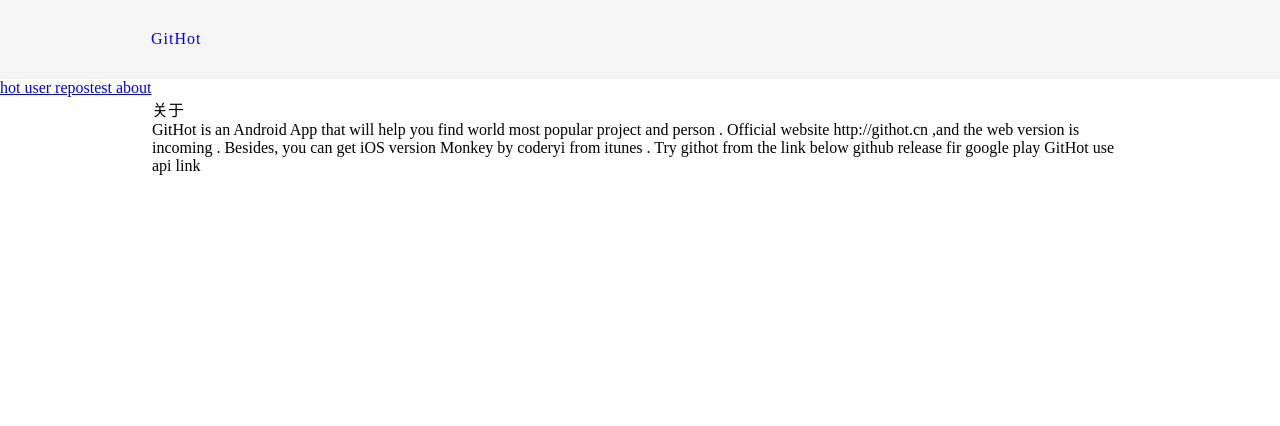
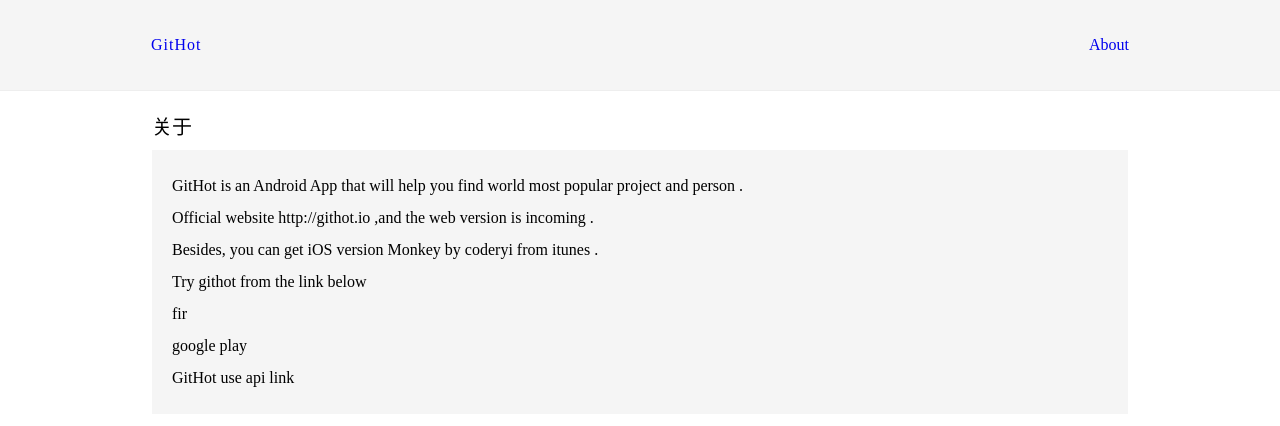
Before and after one commit to andyiac/md2html, a Vue app: page /about in a window 1280 px wide. Shown: the top 426 px of the page. Built offline with nearby package versions, Linux system fonts and the light colour scheme; what vue-resource would draw is missing.

Commit message:
modify about

```diff
--- a/src/components/About.vue
+++ b/src/components/About.vue
@@ -3,18 +3,19 @@
         <div class="title"> 关于 </div>
         <div class="content">
             <p>
-                GitHot is an Android App that will help you find world most popular project and person .
+                GitHot is an Android App that will help you find world most popular project and person . <br>
 
-                Official website http://githot.cn ,and the web version is incoming .
+                Official website http://githot.io ,and the web version is incoming . <br>
 
-                Besides, you can get iOS version Monkey by coderyi from itunes .
+                Besides, you can get iOS version Monkey by coderyi from itunes . <br>
 
-                Try githot from the link below
-                github release
-                fir
-                google play
+                Try githot from the link below <br>
 
-                GitHot use api link
+                fir <br>
+
+                google play <br>
+
+                GitHot use api link  <br>
             </p>
         </div>
     </div>
@@ -24,5 +25,13 @@
     #about-wrap
         margin 0 auto
         width 976px
-
+        margin-top 20px
+        .title
+            font-size  20px
+        .content
+            padding 20px
+            background-color #f5f5f5
+            margin-top 10px
+            p
+                line-height 2
 </style>
--- a/src/components/App.vue
+++ b/src/components/App.vue
@@ -5,17 +5,16 @@
                 <div class="logo">
                     <a href="/">GitHot</a>
                 </div>
+
+                <div class="menu">
+                    <!--<router-link to="/repostest"> Repos</router-link> -->
+                    <router-link to="/about"> About </router-link>
+                </div>
             </div>
+
+
         </div>
-        <div class="menu">
-            <router-link to="/"> hot user</router-link>
-            <router-link to="/repostest"> repostest </router-link>
-            <router-link to="/about"> about </router-link>
-        </div>
-        <router-view
-            class="view"
-            >
-        </router-view>
+        <router-view class="view"> </router-view>
     </div>
 
 </template>
@@ -25,14 +24,21 @@
         margin 0
         padding 0
     #header
-        background-color: #f5f5f5
-        border-bottom: 1px solid #eee
+        height 90px
+        background-color #f5f5f5
+        border-bottom 1px solid #eee
         .content
             max-width 978px
-            margin  auto
-            padding 30px 0
+            line-height 90px
+            margin auto
             .logo
+                float left
                 letter-spacing 1px
+                a
+                    text-decoration none
+            .menu
+                float right
+                line-height 90px
                 a
                     text-decoration none
 
```
